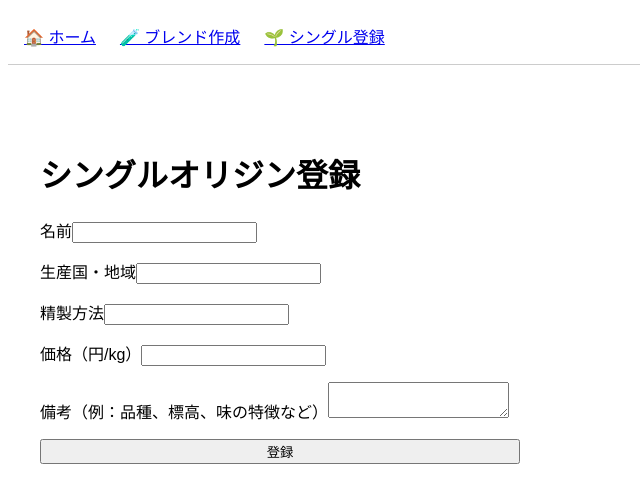
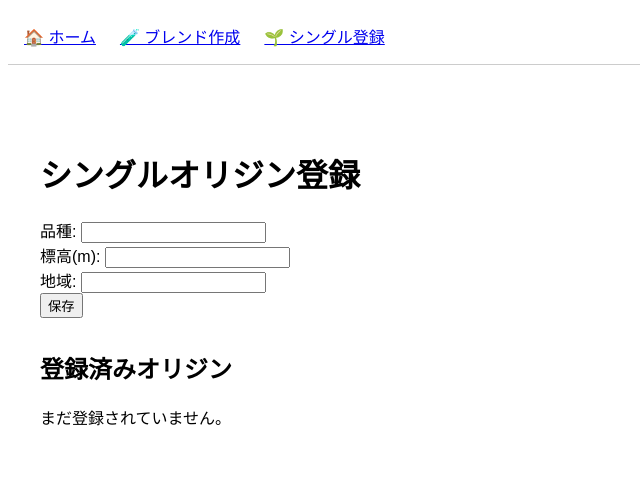
Before and after one commit to atsugicoffee/blendmaster, a Next.js app: page /single in a window 1280 px wide. Shown: the top 502 px of the page, without its empty margins (0-640 px from the left). Built offline with nearby package versions, Linux system fonts and the light colour scheme.

Commit message:
Update single.js

```diff
--- a/pages/single.js
+++ b/pages/single.js
@@ -1,60 +1,69 @@
-import { useState } from 'react';
+// pages/single.js
+import { useState, useEffect } from 'react';
 
-export default function SingleOrigin() {
-  const [name, setName] = useState('');
-  const [origin, setOrigin] = useState('');
-  const [process, setProcess] = useState('');
-  const [price, setPrice] = useState('');
-  const [note, setNote] = useState('');
-  const [saved, setSaved] = useState(false);
+export default function SingleOriginForm() {
+  const [variety, setVariety] = useState('');
+  const [altitude, setAltitude] = useState('');
+  const [region, setRegion] = useState('');
+  const [origins, setOrigins] = useState([]);
 
+  // 初回読み込み：localStorageから一覧を取得
+  useEffect(() => {
+    const stored = localStorage.getItem('singleOrigins');
+    if (stored) setOrigins(JSON.parse(stored));
+  }, []);
+
+  // 保存ボタン押下時
   const handleSubmit = (e) => {
     e.preventDefault();
+
     const newOrigin = {
-      name,
-      origin,
-      process,
-      price,
-      note,
+      id: Date.now(), // 識別用ID
+      variety,
+      altitude,
+      region,
     };
-    console.log('登録されたシングルオリジン:', newOrigin);
-    setSaved(true);
+
+    const updated = [...origins, newOrigin];
+    setOrigins(updated);
+    localStorage.setItem('singleOrigins', JSON.stringify(updated));
+
+    // 入力リセット
+    setVariety('');
+    setAltitude('');
+    setRegion('');
   };
 
   return (
     <div style={{ padding: '2rem', fontFamily: 'sans-serif' }}>
       <h1>シングルオリジン登録</h1>
-      <form onSubmit={handleSubmit} style={{ display: 'grid', gap: '1rem', maxWidth: 480 }}>
-        <label>
-          名前
-          <input type="text" value={name} onChange={(e) => setName(e.target.value)} required />
-        </label>
-
-        <label>
-          生産国・地域
-          <input type="text" value={origin} onChange={(e) => setOrigin(e.target.value)} required />
-        </label>
-
-        <label>
-          精製方法
-          <input type="text" value={process} onChange={(e) => setProcess(e.target.value)} required />
-        </label>
-
-        <label>
-          価格（円/kg）
-          <input type="number" value={price} onChange={(e) => setPrice(e.target.value)} required />
-        </label>
-
-        <label>
-          備考（例：品種、標高、味の特徴など）
-          <textarea value={note} onChange={(e) => setNote(e.target.value)} />
-        </label>
-
-        <button type="submit">登録</button>
+      <form onSubmit={handleSubmit} style={{ marginBottom: '2rem' }}>
+        <div>
+          <label>品種: </label>
+          <input value={variety} onChange={(e) => setVariety(e.target.value)} required />
+        </div>
+        <div>
+          <label>標高(m): </label>
+          <input type="number" value={altitude} onChange={(e) => setAltitude(e.target.value)} required />
+        </div>
+        <div>
+          <label>地域: </label>
+          <input value={region} onChange={(e) => setRegion(e.target.value)} required />
+        </div>
+        <button type="submit">保存</button>
       </form>
 
-      {saved && (
-        <p style={{ marginTop: '1rem', color: 'green' }}>保存されました（仮）🎉</p>
+      <h2>登録済みオリジン</h2>
+      {origins.length === 0 ? (
+        <p>まだ登録されていません。</p>
+      ) : (
+        <ul>
+          {origins.map((o) => (
+            <li key={o.id}>
+              {o.variety}（{o.region} / {o.altitude}m）
+            </li>
+          ))}
+        </ul>
       )}
     </div>
   );
```
